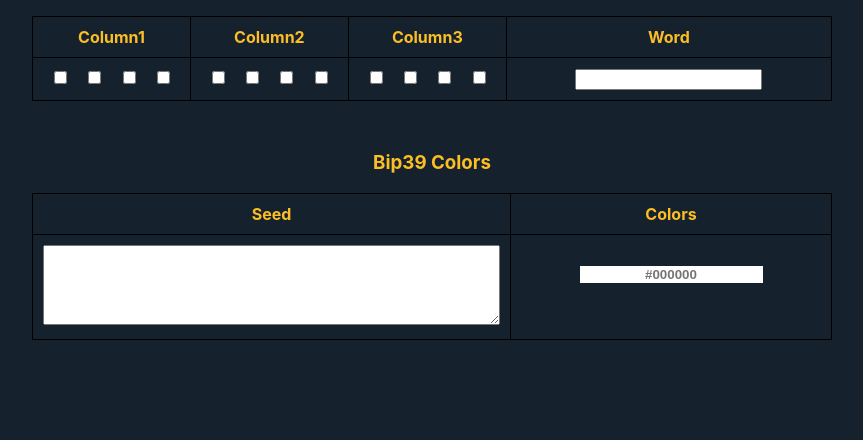
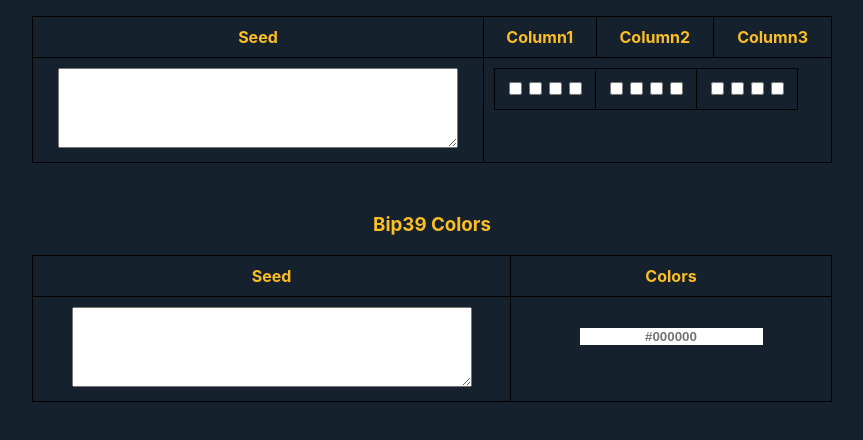
Before and after one commit to rhannachi/bip39-dotmap, a website with bundled scripts: page index.html in a window 1280 px wide. Shown: the part 186-626 px from the top of the page, without its empty margins (208-1071 px from the left). Built offline with nearby package versions, Linux system fonts and the light colour scheme.

Commit message:
feat - improvement bip39 dotmap seed

```diff
--- a/index.html
+++ b/index.html
@@ -11,39 +11,16 @@
     <h3>Bip39 Dotmap</h3>
     <table>
       <tr>
+        <th>Seed</th>
         <th>Column1</th>
         <th>Column2</th>
         <th>Column3</th>
-        <th>Word</th>
       </tr>
       <tr>
         <td>
-          <div class="checkbox-group">
-            <input type="checkbox" id="col1box1" />
-            <input type="checkbox" id="col1box2" />
-            <input type="checkbox" id="col1box3" />
-            <input type="checkbox" id="col1box4" />
-          </div>
+          <textarea id="seed_dotmap"></textarea>
         </td>
-        <td>
-          <div class="checkbox-group">
-            <input type="checkbox" id="col2box1" />
-            <input type="checkbox" id="col2box2" />
-            <input type="checkbox" id="col2box3" />
-            <input type="checkbox" id="col2box4" />
-          </div>
-        </td>
-        <td>
-          <div class="checkbox-group">
-            <input type="checkbox" id="col3box1" />
-            <input type="checkbox" id="col3box2" />
-            <input type="checkbox" id="col3box3" />
-            <input type="checkbox" id="col3box4" />
-          </div>
-        </td>
-        <td>
-          <input type="text" id="word" name="word" />
-        </td>
+        <td colspan="3" id="dotmaps"></td>
       </tr>
     </table>
 
--- a/src/script.js
+++ b/src/script.js
@@ -2,12 +2,6 @@
 
 import { bip39DotMap } from './bip39_dotmap.js'
 import { BIP39Colors } from './script_bip39_colors.js'
-
-document.addEventListener('DOMContentLoaded', () => {
-    const BIP39_DOTMAP = parseDotMap(bip39DotMap);
-    setupDotMap(BIP39_DOTMAP);
-    setupColorHandling();
-});
 
 function parseDotMap(dotMap) {
     const rows = dotMap.trim().split('\n').slice(2);
@@ -21,33 +15,82 @@
     }).filter(item => item !== null);
 }
 
+document.addEventListener('DOMContentLoaded', () => {
+    const BIP39_DOTMAP = parseDotMap(bip39DotMap);
+    setupDotMap(BIP39_DOTMAP);
+    setupColorHandling();
+});
+
 function setupDotMap(dotMap) {
-    const checkboxes = document.querySelectorAll('input[type="checkbox"]');
-    const wordInput = document.getElementById('word');
+    const seedInput = document.getElementById('seed_dotmap');
+    const dotmapsContainer = document.getElementById('dotmaps');
 
-    const getCheckboxState = column =>
-        Array.from({ length: 4 }, (_, i) => document.getElementById(`col${column}box${i + 1}`).checked ? "●" : "○").join("");
-
-    const setCheckboxState = (column, state) =>
-        state.split('').forEach((char, i) =>
-            document.getElementById(`col${column}box${i + 1}`).checked = char === "●");
-
-    const updateWord = () => {
-        const states = [1, 2, 3].map(getCheckboxState);
-        const foundWord = dotMap.find(item => states.every((state, index) => item[`col${index + 1}`] === state));
-        wordInput.value = foundWord ? foundWord.word : "";
+    const createCheckboxGroup = (columnStates, wordIndex, columnIndex) => {
+        const checkboxGroup = document.createElement('td');
+        checkboxGroup.className = 'td-checkbox-group';
+        columnStates.split('').forEach((state, i) => {
+            const checkbox = document.createElement('input');
+            checkbox.type = 'checkbox';
+            checkbox.id = `word${wordIndex}col${columnIndex}box${i + 1}`;
+            checkbox.checked = state === '●';
+            checkbox.addEventListener('change', updateSeed);
+            checkboxGroup.appendChild(checkbox);
+        });
+        return checkboxGroup;
     };
 
-    const updateCheckboxes = () => {
-        const word = wordInput.value.toLowerCase();
-        const foundItem = dotMap.find(item => item.word.toLowerCase() === word);
-        [1, 2, 3].forEach(column => setCheckboxState(column, foundItem ? foundItem[`col${column}`] : "○○○○"));
+    const addEmptyCheckboxRow = () => {
+        const seed = seedInput.value.toLowerCase().split(' ')
+        const wordIndex = seed?.length ?? 0
+        const wordContainer = document.createElement('tr');
+        wordContainer.className = 'word-td';
+        wordContainer.appendChild(createCheckboxGroup('○○○○', wordIndex, 1));
+        wordContainer.appendChild(createCheckboxGroup('○○○○', wordIndex, 2));
+        wordContainer.appendChild(createCheckboxGroup('○○○○', wordIndex, 3));
+        dotmapsContainer.appendChild(wordContainer);
     };
 
-    checkboxes.forEach(checkbox => checkbox.addEventListener('change', updateWord));
-    wordInput.addEventListener('input', updateCheckboxes);
+    const updateDotmaps = () => {
+        const seed = seedInput.value.toLowerCase().split(' '); // Split the seed into individual words
+        dotmapsContainer.innerHTML = ''; // Clear previous dotmaps
 
-    updateWord();
+        seed.forEach((word, wordIndex) => {
+            const foundItem = dotMap.find(item => item.word.toLowerCase() === word);
+            if (foundItem) {
+                const wordContainer = document.createElement('tr');
+                wordContainer.className = 'word-td';
+                wordContainer.appendChild(createCheckboxGroup(foundItem.col1, wordIndex, 1));
+                wordContainer.appendChild(createCheckboxGroup(foundItem.col2, wordIndex, 2));
+                wordContainer.appendChild(createCheckboxGroup(foundItem.col3, wordIndex, 3));
+                dotmapsContainer.appendChild(wordContainer);
+            }
+        });
+
+        // Always add an empty row at the end
+        addEmptyCheckboxRow();
+    };
+
+    const updateSeed = () => {
+        const words = [];
+        const wordContainers = dotmapsContainer.querySelectorAll('.word-td');
+        wordContainers.forEach((wordContainer, wordIndex) => {
+            const states = [1, 2, 3].map(columnIndex =>
+                Array.from({ length: 4 }, (_, i) =>
+                    document.getElementById(`word${wordIndex}col${columnIndex}box${i + 1}`).checked ? '●' : '○'
+                ).join('')
+            );
+            const foundItem = dotMap.find(item =>
+                states.every((state, index) => item[`col${index + 1}`] === state)
+            );
+            if (foundItem) {
+                words.push(foundItem.word);
+            }
+        });
+        seedInput.value = words.join(' ');
+    };
+
+    seedInput.addEventListener('input', updateDotmaps);
+    updateDotmaps();
 }
 
 function setupColorHandling() {
--- a/src/style.css
+++ b/src/style.css
@@ -2,7 +2,7 @@
     flex-direction: column;
     background: #15222E;
     color: #fcbe24;
-    padding: 0 24px;
+    padding: 0 24px 24px 24px ;
     margin: 0;
     display: flex;
     justify-content: center;
@@ -31,18 +31,14 @@
     text-align: center;
     vertical-align: top;
 }
-.checkbox-group {
-    display: flex;
-    justify-content: space-around;
-}
-input#word {
+/*.td-checkbox-group {*/
+/*    display: flex;*/
+/*    justify-content: space-around;*/
+/*}*/
+
+textarea {
     font-weight: bold;
-    text-align: center;
-}
-
-textarea#seed {
-    font-weight: bold;
-    width: 100%;
+    width: 400px;
     height: 80px;
     box-sizing: border-box;
 }
```
